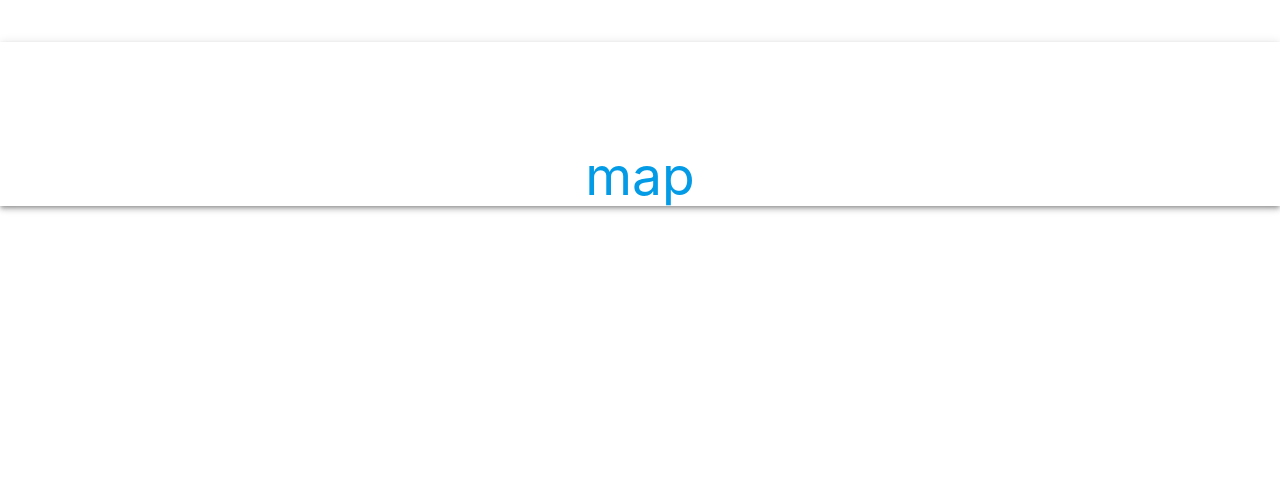
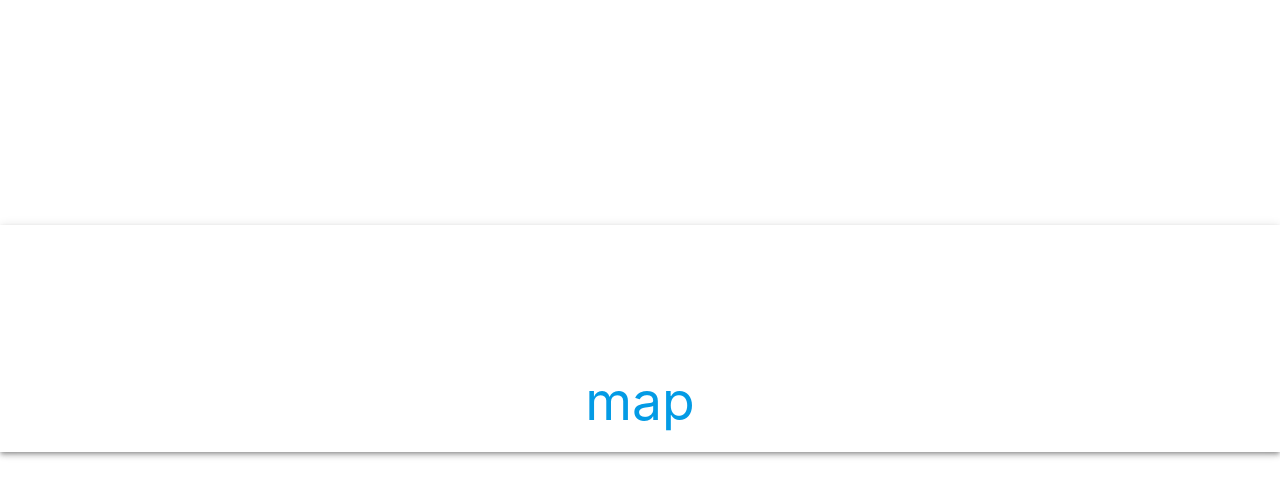
Before and after one commit to foweyarttrail/foweyarttrail.github.io, a Jekyll site: the page built from index.html, in a window 1280 px wide. Shown: the top 497 px of the page. Built offline with Jekyll 4.4.1, drawn with Linux system fonts in a browser that asks for light colours.

Commit message:
Update head.html

```diff
--- a/_includes/head.html
+++ b/_includes/head.html
@@ -17,7 +17,7 @@
 		    padding-bottom:0;
 		}
 		#cover-title {
-		    position-absolute;
+		    position:absolute;
 		    top:25%;
 		    width: 100vw;
 		}
```
